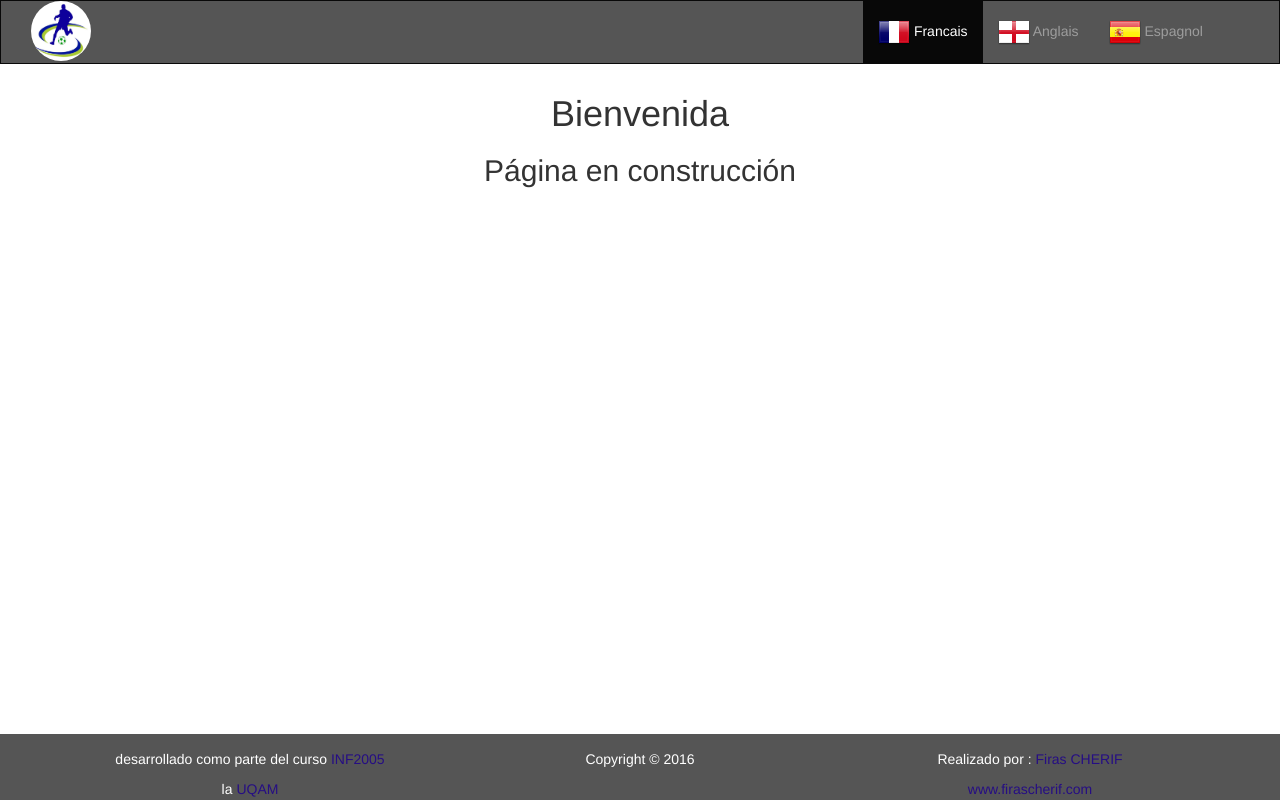
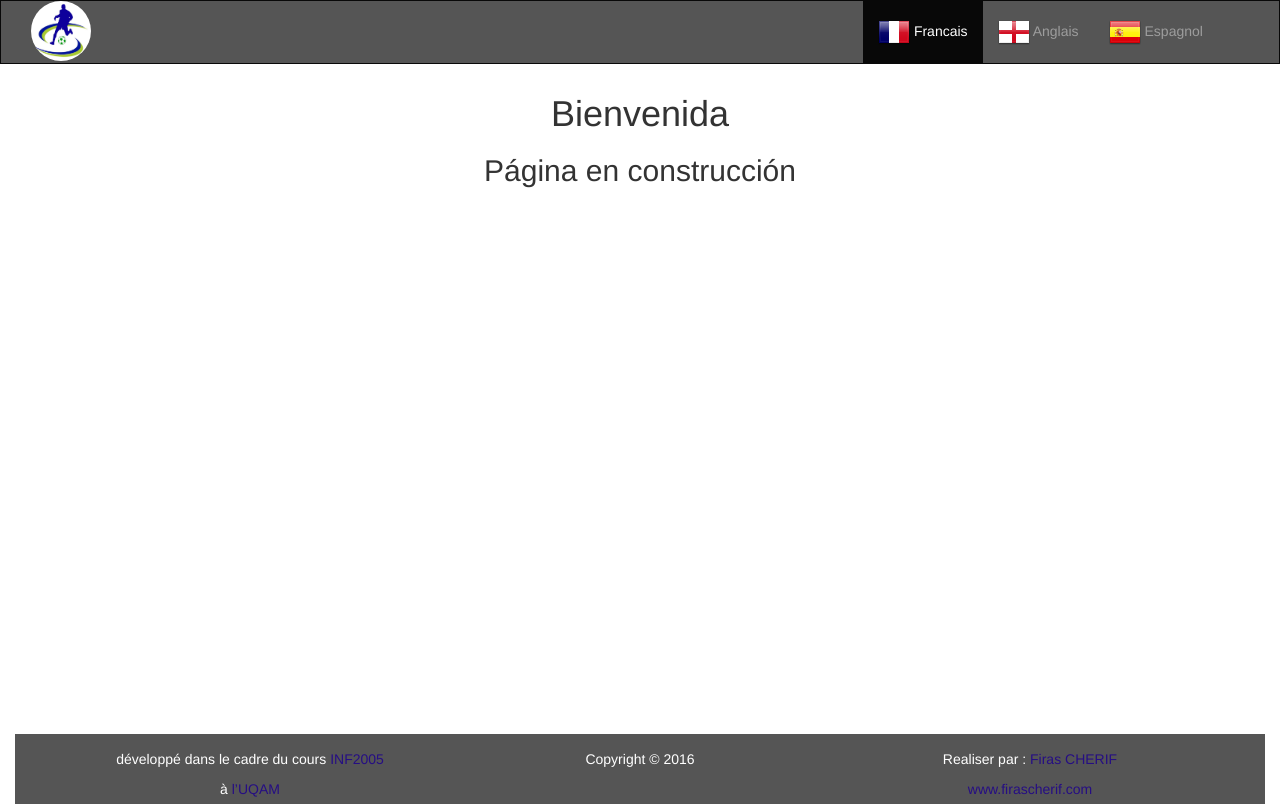
Before and after one commit to firascherif/tpweb, a plain HTML site: page public_html/espagnol.html in a window 1280 px wide. Drawn offline with Linux system fonts and the light colour scheme.

Commit message:
qq chose de satisfaisant finalement

```diff
--- a/public_html/css/style.css
+++ b/public_html/css/style.css
@@ -17,10 +17,10 @@ footer {
     background-color: #555;
     color: white;
     padding: 15px;
-    position: fixed;
+    position: relative;
     left:0px;
-    bottom:0px;
-    height:66px;
+    bottom:-200px;
+    height:70px;
     width:100%;
 }
 @media screen and (max-width: 767px) {
--- a/public_html/espagnol.html
+++ b/public_html/espagnol.html
@@ -34,24 +34,21 @@
             </div>
 
             <footer class="text-center">
-                <div class="footer-above">
             <div class="container">
                 <div class="row">
                     <div class="footer-col col-md-4">
-                                <p>desarrollado como parte del curso
+                        <p>développé dans le cadre du cours
                             <a href="http://www.etudier.uqam.ca/cours?sigle=INF2005" >INF2005</a></p>
-                                la <a href="http://www.uqam.ca" >UQAM</a>
+                        à <a href="http://www.uqam.ca" >l’UQAM</a>
                     </div>
                     <div class="footer-col col-md-4"> Copyright &copy; 2016</div>
                     <div class="footer-col col-md-4">
-                                <p>Realizado por : <a href="firas-cherif@hotmail.com">Firas CHERIF</a></p>
+                        <p>Realiser par : <a href="firas-cherif@hotmail.com">Firas CHERIF</a></p>
                         <p>
                             <a href="http://www.firascherif.com" >www.firascherif.com</a> </p>
                     </div>
                 </div>
             </div>
-                </div>
-
             </footer>
 
         </body>
```
Also changed, not shown: public_html/navigation/contact.html (+2 -1 lines), public_html/navigation/hotels/Cupa.html (+6 -5 lines), public_html/navigation/hotels/Fairy.html (+4 -3 lines), public_html/navigation/hotels/Paradis.html (+4 -4 lines), public_html/navigation/hotels/Phenicia.html (+4 -4 lines), public_html/navigation/hotels/Vincci.html (+4 -4 lines), public_html/navigation/stadeMaj.html (+3 -1 lines). Lines whose indentation alone changed are shown as unchanged.
